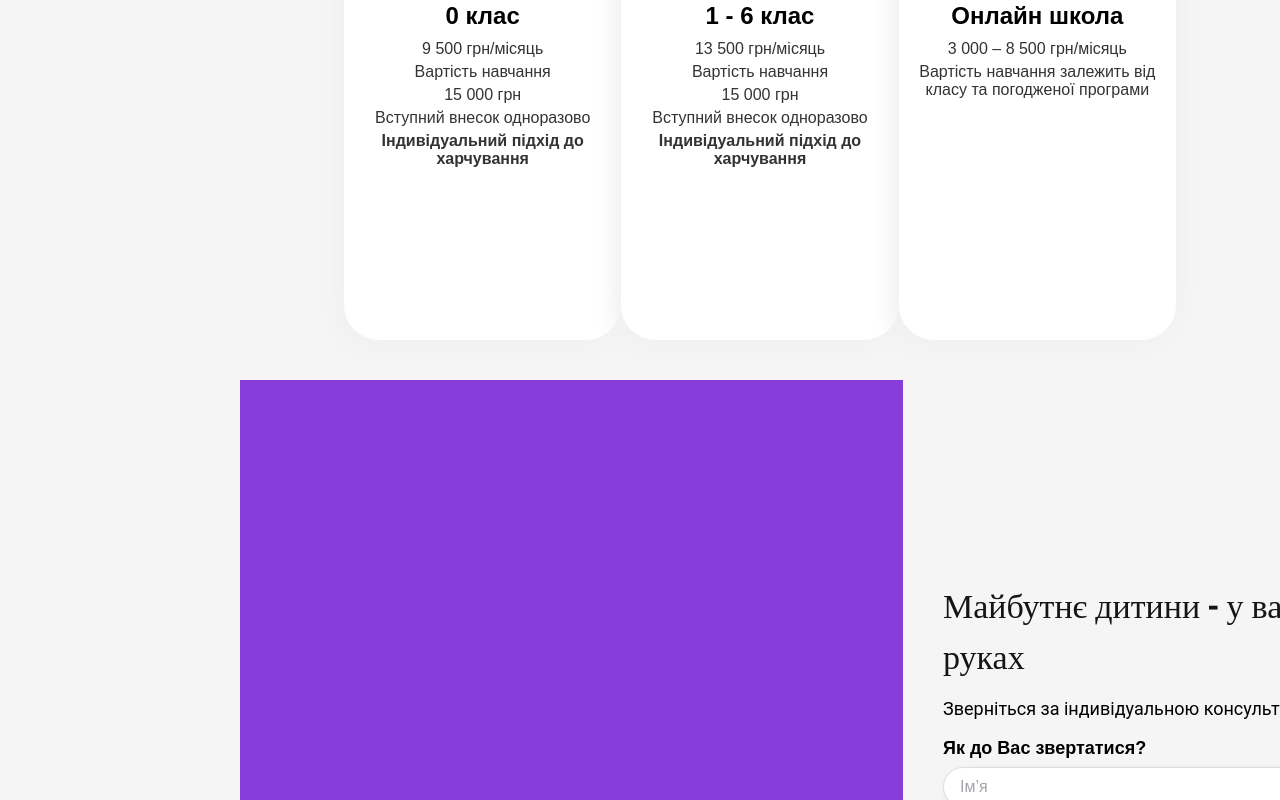
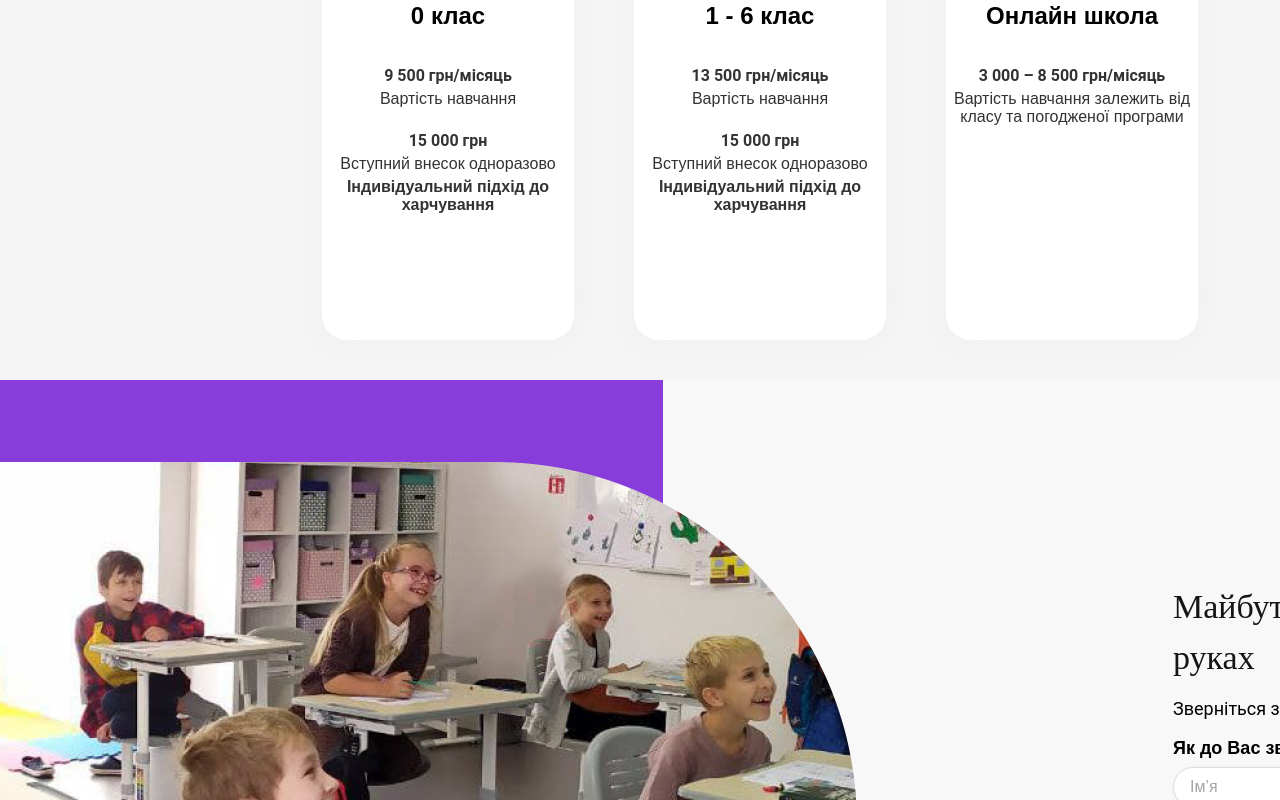
Before and after one commit to katushhiaa/web-technologies, a plain HTML site: page html/index.html in a window 1280 px wide. Shown: the part 3760-4560 px from the top of the page. Drawn offline with Linux system fonts and the light colour scheme.

Commit message:
work in process (head)

```diff
--- a/html/index.html
+++ b/html/index.html
@@ -195,34 +195,34 @@
         <div class="card-container">
             <div class="card-cost">
                 <div class="icon purple">
-                    <img src="icon1.svg" alt="Icon 1">
+                    <img src="../img/person_sign.svg" alt="Icon 1">
                 </div>
                 <h3>0 клас</h3>
-                <p>9 500 грн/місяць</p>
+                <p class="card-cost-price">9 500 грн/місяць</p>
                 <p>Вартість навчання</p>
-                <p>15 000 грн</p>
+                <p class="card-cost-price">15 000 грн</p>
                 <p>Вступний внесок одноразово</p>
                 <p><strong>Індивідуальний підхід до харчування</strong></p>
             </div>
 
             <div class="card-cost">
                 <div class="icon blue">
-                    <img src="icon2.svg" alt="Icon 2">
+                    <img src="../img/person_sign.svg" alt="Icon 2">
                 </div>
                 <h3>1 - 6 клас</h3>
-                <p>13 500 грн/місяць</p>
+                <p class="card-cost-price">13 500 грн/місяць</p>
                 <p>Вартість навчання</p>
-                <p>15 000 грн</p>
+                <p class="card-cost-price">15 000 грн</p>
                 <p>Вступний внесок одноразово</p>
                 <p><strong>Індивідуальний підхід до харчування</strong></p>
             </div>
 
             <div class="card-cost">
                 <div class="icon red">
-                    <img src="icon3.svg" alt="Icon 3">
+                    <img src="../img/computer%201.svg" alt="Icon 3">
                 </div>
                 <h3>Онлайн школа</h3>
-                <p>3 000 – 8 500 грн/місяць</p>
+                <p class="card-cost-price">3 000 – 8 500 грн/місяць</p>
                 <p>Вартість навчання залежить від класу та погодженої програми</p>
             </div>
         </div>
@@ -231,9 +231,8 @@
 
     <section>
         <div class="layout-container">
-            <div class="left-section">
-                <img src="../img/Rectangle.svg" alt="">
-                <!--<img class="image" alt="Children in class" src="../img/kids_studying.svg" />-->
+            <div class="image-container-form">
+                <img src="../img/kids_studying.png" alt="Kids studying" class="circular-image">
             </div>
             <div class="right-section">
                 <div class="form-heading">
@@ -257,8 +256,8 @@
                 </form>
             </div>
         </div>
+    </section>
 
-    </section>
 
     <section>
         <div class="container">
@@ -269,7 +268,7 @@
                     <div class="item-title">Освітня ліцензія 1-12 класи</div>
                     <div class="item-description">Наша школа зростає разом із дітьми, тому навчання відбувається від початкового до випускного класу.</div>
                 </div>
-                <img src="https://via.placeholder.com/150" alt="Image 1">
+                <img src="../img/pict1.png" alt="Image 1">
             </div>
 
             <div class="item">
@@ -277,6 +276,7 @@
                     <div class="item-title">Європейські стандарти освіти</div>
                     <div class="item-description">Ми використовуємо передові методи навчання, акцентуючи увагу на розвитку креативного мислення та практичних навичок.</div>
                 </div>
+                <img src="../img/pict2.png" alt="Image 2">
             </div>
 
             <div class="item">
@@ -284,6 +284,7 @@
                     <div class="item-title">Заклад повного дня з 8:00 до 20:00</div>
                     <div class="item-description">Чіткий розклад, творчі перерви, спортивні заняття, занурення у проєктні роботи та прогулянки на свіжому повітрі.</div>
                 </div>
+                <img src="../img/pict3.png" alt="Image 3">
             </div>
 
             <div class="item">
@@ -291,7 +292,7 @@
                     <div class="item-title">Безпечна територія</div>
                     <div class="item-description">Кожен наш заклад освіти — це закрита, безпечна територія під постійним наглядом та охороною.</div>
                 </div>
-                <img src="https://via.placeholder.com/150" alt="Image 2">
+                <img src="../img/pict4.png" alt="Image 4">
             </div>
 
             <div class="item">
@@ -299,6 +300,7 @@
                     <div class="item-title">Власна зелена територія</div>
                     <div class="item-description">У кожній школі є зелена територія для активних ігор та відпочинку.</div>
                 </div>
+                <img src="../img/pict5.png" alt="Image 5">
             </div>
 
             <div class="item">
@@ -306,7 +308,7 @@
                     <div class="item-title">Психологічний комфорт</div>
                     <div class="item-description">Школа підтримує атмосферу турботи, любові та взаємоповаги, де кожна дитина відчуває себе важливою та підтриманою.</div>
                 </div>
-                <img src="https://via.placeholder.com/150" alt="Image 3">
+                <img src="../img/pict6.png" alt="Image 6">
             </div>
 
             <div class="item">
@@ -314,6 +316,7 @@
                     <div class="item-title">Індивідуальний підхід</div>
                     <div class="item-description">Кожна дитина отримує індивідуальну увагу та підтримку, щоб розкрити свої таланти та потенціал.</div>
                 </div>
+                <img src="../img/pict7.png" alt="Image 7">
             </div>
         </div>
     </section>
--- a/styles/style.css
+++ b/styles/style.css
@@ -617,7 +617,7 @@ body {
     justify-content: space-around;
     align-items: flex-start;
     margin: 40px auto;
-    width: 80%;
+    width: 90%; /* Increased to fit better */
 }
 
 .card-cost {
@@ -625,9 +625,10 @@ body {
     width: 338px;
     position: relative;
     box-shadow: 8px -10px 23px #f1f1f1, -8px 10px 23px #f1f1f1;
-    border-radius: 35px;
+    border-radius: 25px; /* Adjusted radius to match the rounder corners */
     background-color: #fff;
     height: 413px;
+    margin: 0 30px; /* Added spacing between cards */
 }
 
 .icon {
@@ -658,9 +659,22 @@ body {
     background-color: #e57373;
 }
 
-h3 {
+.card-cost h3 {
     font-size: 24px;
-    margin-bottom: 10px;
+    margin-bottom: 18px;
+    font-weight: bold;
+}
+
+.card-cost-price{
+    position: relative;
+    font-size: 18px;
+    display: inline-block;
+    font-family: Roboto;
+    color: #141516;
+    text-align: center;
+    font-weight: bold;
+    margin-top: 18px;
+    margin-bottom: 6px;
 }
 
 .card-cost p {
@@ -682,21 +696,30 @@ p strong {
 }
 
 
+
 .layout-container {
     display: flex;
     width: 100%;
     height: 888px;
-    margin: 0 -240px 0 0 ;
+    margin: 0;
+    position: relative;
+    background-color: #f8f8f8;
 }
 
-.left-section {
-    background-color: #883cda;
+.image-container-form {
     position: relative;
+    width: 663px;
+    display: flex;
+    align-items: center;
+    height: 888px;
+    background: #883cda;
+    margin: 0 0 0 -240px;
 }
 
-.image {
-    width: 100%;
-    height: 100%;
+.circular-image {
+    width: 857px;
+    height: 724px;
+    max-height: 90%;
     object-fit: cover;
 }
 
@@ -706,9 +729,10 @@ p strong {
     display: flex;
     flex-direction: column;
     justify-content: center;
+    margin: 0 0 0 470px;
 }
 
-.form-heading{
+.form-heading {
 font-size: 34px;
 margin: 0;
 color: #141516;
@@ -768,11 +792,18 @@ p strong {
 }
 
 
+
+
 .section-title {
-    font-size: 2em;
-    font-weight: bold;
-    text-align: center;
-    margin-bottom: 20px;
+width: 590px;
+position: relative;
+font-size: 48px;
+font-family: Impact;
+color: #141516;
+text-align: left;
+display: inline-block;
+padding-bottom: 56px;
+padding-top: 140px  ;
 }
 
 .container {
@@ -793,9 +824,11 @@ p strong {
 }
 
 .item img {
-    max-width: 150px;
-    height: auto;
-    border-radius: 10px;
+max-width: 271px;
+position: relative;
+border-radius: 0px 25px 25px 0px;
+height: 188px;
+object-fit: cover;
 }
 
 .item-text {
@@ -835,6 +868,8 @@ footer {
 font-size: 24px;
 margin-bottom: 20px;
 }
+
+
 
 .social-icons{
 padding: 42px 0 104px 0;
```
Also changed, not shown: img/computer 1.svg (added), img/kids_studying.png (added), img/person_sign.svg (added), img/pict1.png (added), img/pict2.png (added), img/pict3.png (added), img/pict4.png (added), img/pict5.png (added), img/pict6.png (added), img/pict7.png (added), 1 other file. Lines whose indentation alone changed are shown as unchanged.
